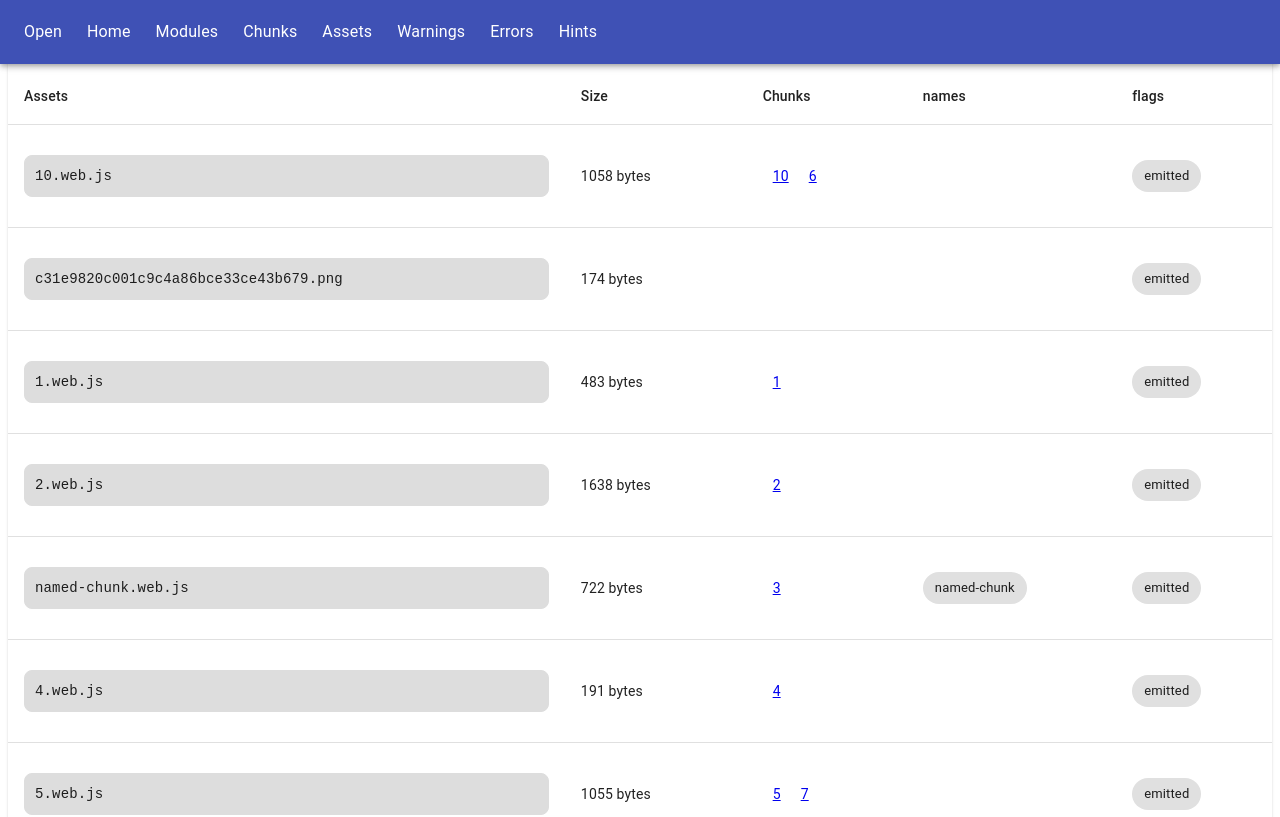
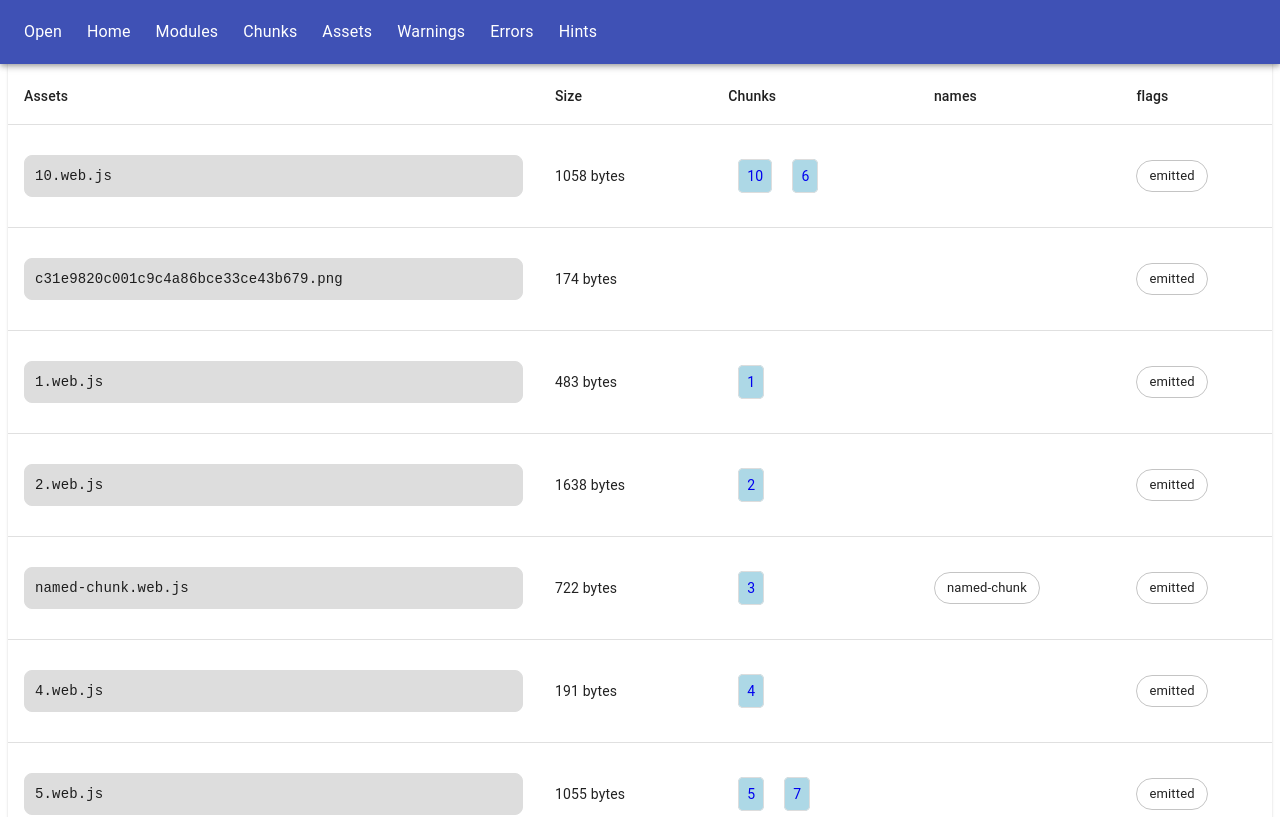
Before and after one commit to sridhar02/webpack_analyze, a React (Create React App) app: page /assets in a window 1280 px wide. Shown: the top 817 px of the page. Built offline with nearby package versions, Linux system fonts and the light colour scheme.

Commit message:
Assets component update

```diff
--- a/src/components/assets.js
+++ b/src/components/assets.js
@@ -21,21 +21,28 @@ const useModulesStyles = makeStyles({
     padding: "10px",
     borderRadius: "8px",
   },
+  chunk: {
+    border: "1px solid #ddd",
+    backgroundColor: "lightblue",
+    margin: "10px",
+    padding: "8px",
+    borderRadius: "5px",
+    textDecoration: "none",
+  },
 });
 
 function Asset({ asset }) {
   const classes = useModulesStyles();
-  console.log(asset.chunkNames);
   const chunks = asset.chunks.map((chunk) => (
-    <a href={`/chunk/${chunk}`} key={chunk} style={{ margin: "10px" }}>
+    <a href={`/chunk/${chunk}`} key={chunk} className={classes.chunk}>
       {chunk}
     </a>
   ));
 
-  const flags = <Chip label="emitted" />;
+  const flags = <Chip label="emitted" variant="outlined" />;
 
   const names = asset.chunkNames.map((name, index) => (
-    <Chip label={name} key={index} />
+    <Chip label={name} key={index} variant="outlined" />
   ));
 
   return (
@@ -47,7 +54,7 @@ function Asset({ asset }) {
       </TableCell>
       <TableCell>{asset.size} bytes</TableCell>
       <TableCell>{chunks}</TableCell>
-      <TableCell>{asset.chunkNames.length !== 0 ? names : null } </TableCell>
+      <TableCell>{asset.chunkNames.length !== 0 ? names : null} </TableCell>
       <TableCell>{asset.emitted ? flags : null}</TableCell>
     </TableRow>
   );
```
